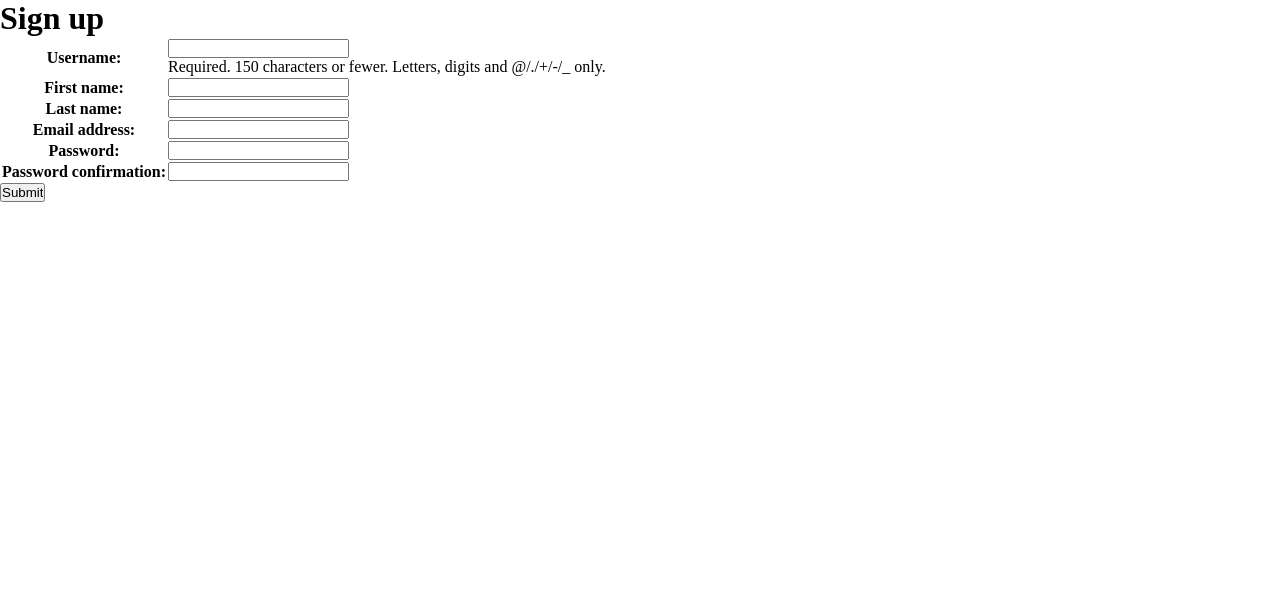
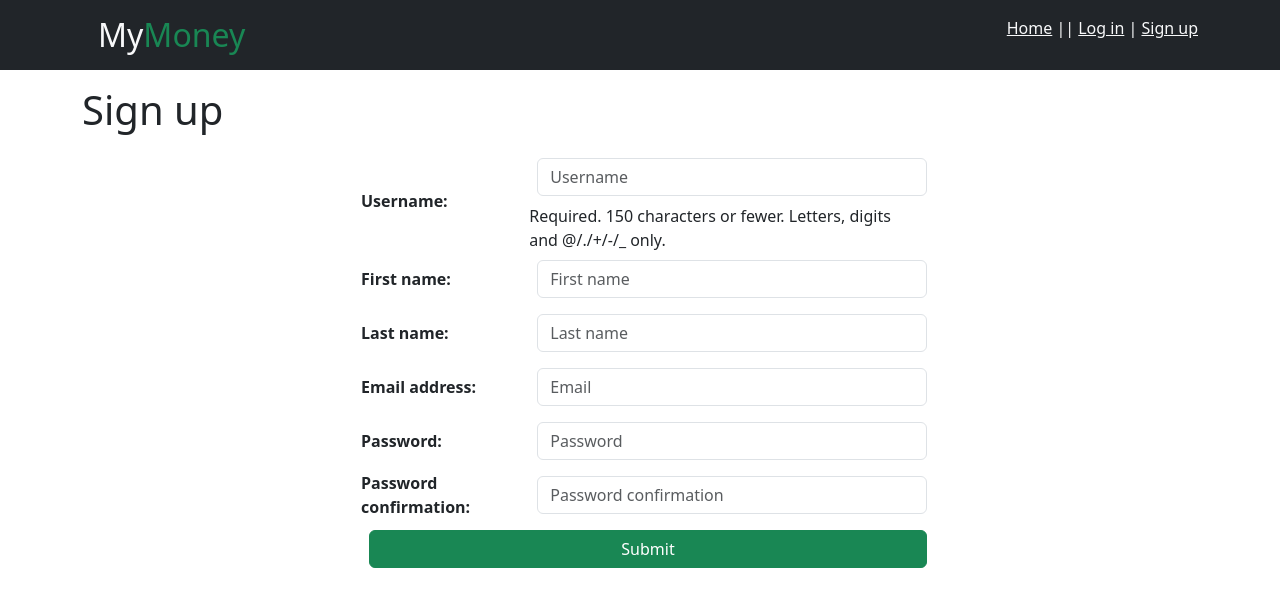
Before and after one commit to manoarazakamiadana/gestion-financiere, a Django app: page /accounts/sign-up/ in a window 1280 px wide. Shown: the top 607 px of the page. Run offline with Django 4.2, Linux system fonts and the light colour scheme.

Commit message:
Nampiana style kely

```diff
--- a/accounts/forms.py
+++ b/accounts/forms.py
@@ -5,7 +5,7 @@ class SignupForm(forms.ModelForm):
     # first_name = forms.CharField(required=True)
     # last_name = forms.CharField(required=True)
     # email = forms.EmailField(required=False)
-    password_confirmation = forms.CharField(widget=forms.PasswordInput())
+    password_confirmation = forms.CharField(widget=forms.PasswordInput(attrs={'class': "form-control m-2", "placeholder": "Password confirmation"}))
     class Meta:
         model = CustomUser
         fields = [
@@ -15,8 +15,14 @@ class SignupForm(forms.ModelForm):
             "email",
             "password"
         ]
-        widgets = {"password": forms.PasswordInput(), "email": forms.EmailInput()}
+        widgets = {
+            "password": forms.PasswordInput(attrs={'class': "form-control m-2", "placeholder": "Password"}),
+            "email": forms.EmailInput(attrs={'class': "form-control m-2", "placeholder": "Email"}),
+            "username" : forms.TextInput(attrs={'class': "form-control m-2", "placeholder": "Username"}),
+            "first_name" : forms.TextInput(attrs={'class': "form-control m-2", "placeholder": "First name"}),
+            "last_name" : forms.TextInput(attrs={'class': "form-control m-2", "placeholder": "Last name"})
+        }
 
 class LoginForm(forms.Form):
-    username = forms.CharField(required=True)
-    password = forms.CharField(widget=forms.PasswordInput(), required=True)
+    username = forms.CharField(required=True, widget=forms.TextInput(attrs={'class': "form-control m-2", "placeholder": "Username"}))
+    password = forms.CharField(widget=forms.PasswordInput(attrs={'class': "form-control m-2", "placeholder": "Password"}), required=True)
--- a/accounts/templates/accounts/signup.html
+++ b/accounts/templates/accounts/signup.html
@@ -2,13 +2,30 @@
 
 {% block title %} Sign up {% endblock %}
 
+{% block style %}
+    <style>
+        *, ::before, ::after {
+            margin: 0;
+            padding: 0;
+            box-sizing: border-box;
+        }
+        #id_username_helptext, td br {
+            display: none;
+        }
+    </style>
+{% endblock %}
+
 {% block body %}
-    <h1>Sign up</h1>
-    <form method="POST">
-        {% csrf_token %}
-        <table>
-            {{ form.as_table }}
-        </table>
-        <input type="submit" value="Submit">
-    </form>
+    <div class="container">
+        <h1 class="my-3">Sign up</h1>
+        <div class="d-flex justify-content-center">
+            <form method="POST" class="w-50">
+                {% csrf_token %}
+                <table class="w-100">
+                    {{ form.as_table }}
+                </table>
+                <button type="submit" class="btn btn-success w-100 m-2">Submit</button>
+            </form>
+        </div>
+    </div>
 {% endblock %}
--- a/gestion/templates/base.html
+++ b/gestion/templates/base.html
@@ -4,6 +4,7 @@
     <meta charset="UTF-8">
     <meta name="viewport" content="width=device-width, initial-scale=1.0">
     <title>{% block title %}Gestion financière{% endblock %}</title>
+    <link rel="stylesheet" href="https://cdn.jsdelivr.net/npm/bootstrap@5.3.2/dist/css/bootstrap.min.css" integrity="sha384-T3c6CoIi6uLrA9TneNEoa7RxnatzjcDSCmG1MXxSR1GAsXEV/Dwwykc2MPK8M2HN" crossorigin="anonymous">
     {% block style %}
         <style>
             *, ::before, ::after {
@@ -15,6 +16,27 @@
     {% endblock %}
 </head>
 <body>
+    {% block header %}
+        <header>
+            <nav class="bg-dark text-light">
+                <div class="d-flex d-flex justify-content-between container">
+                    <div>
+                        <h2 class="m-3">My<span class="text-success">Money</span></h2>
+                    </div>
+                    <div class="my-3">
+                        <a href="{% url 'home' %}" class="text-light">Home</a>
+                        ||
+                        {% if not user.is_authenticated %}
+                            <a href="{% url 'login' %}" class="text-light">Log in</a> |
+                            <a href="{% url 'signup' %}" class="text-light">Sign up</a>
+                        {% else %}
+                            <a href="{% url 'logout' %}" class="text-light">Log out</a> <span>(Connected as {{ user.username }})</span>
+                        {% endif %}
+                    </div>
+                </div>
+            </nav>
+        </header>
+    {% endblock %}
     {% block body %}{% endblock %}
 </body>
 </html>
```
Also changed, not shown: accounts/templates/accounts/login.html (+12 -8 lines), gestion/templates/home/index.html (+3 -10 lines), db.sqlite3.
